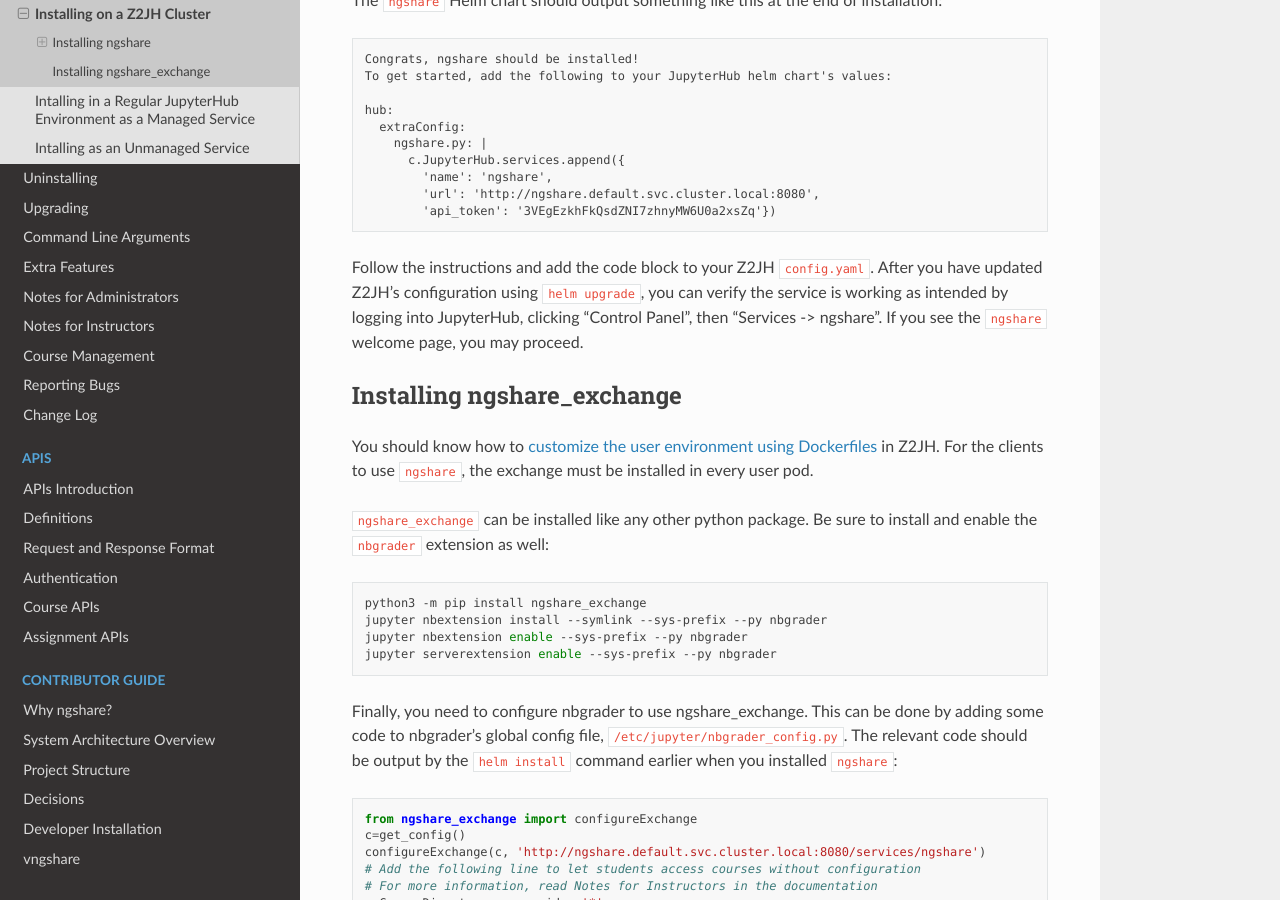
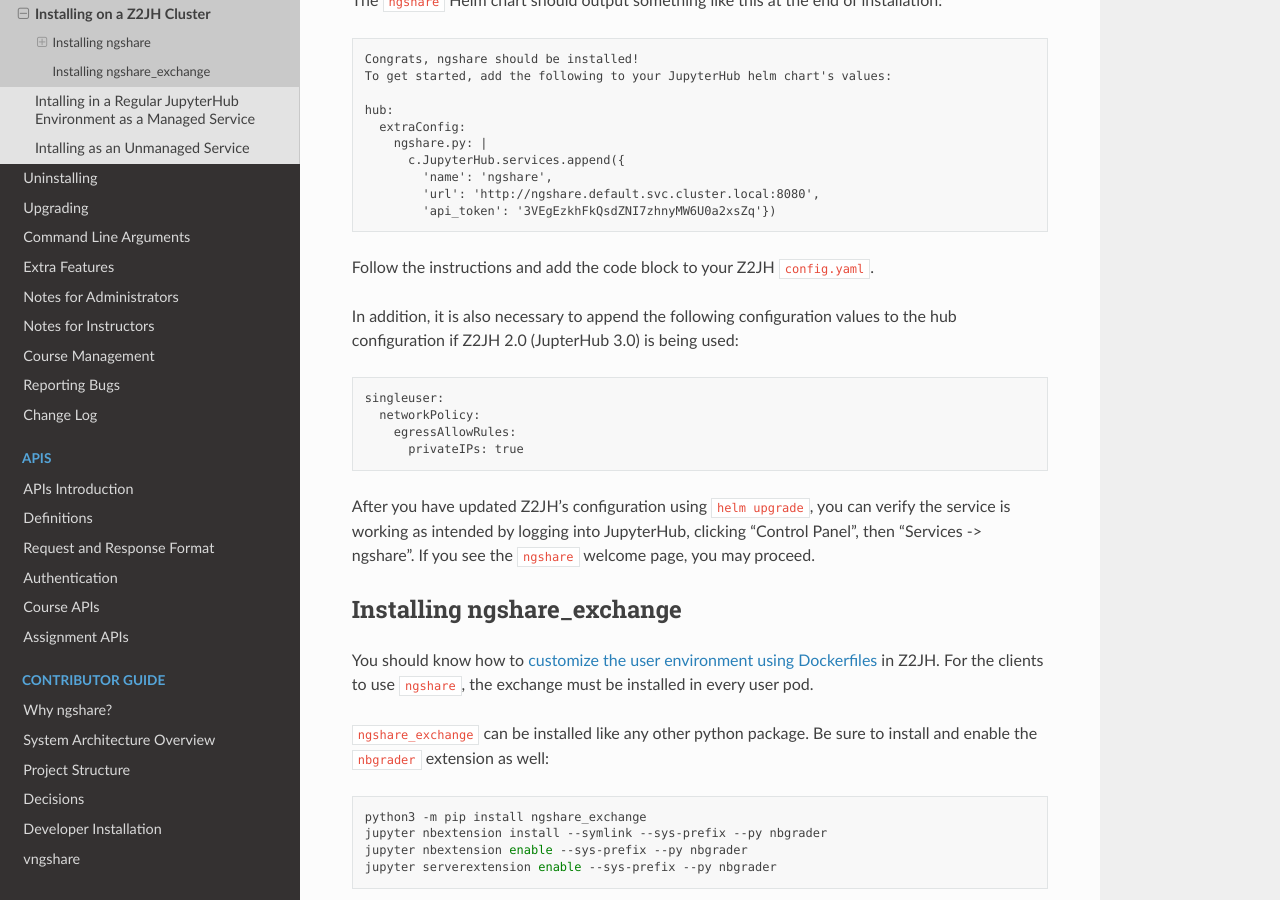
Before and after one commit to LibreTexts/ngshare, a Sphinx documentation site: the page built from docs/user_guide/install_z2jh.rst, in a window 1280 px wide and 900 px high, scrolled down 1818 px. Built offline with Sphinx 7.4.7 and the Read the Docs theme 2.0.0, drawn with Linux system fonts in a browser that asks for light colours.

Commit message:
add note about singleuser network policy

```diff
--- a/docs/user_guide/install_z2jh.rst
+++ b/docs/user_guide/install_z2jh.rst
@@ -89,7 +89,18 @@
             'url': 'http://ngshare.default.svc.cluster.local:8080',
             'api_token': '3VEgEzkhFkQsdZNI7zhnyMW6U0a2xsZq'})
 
-Follow the instructions and add the code block to your Z2JH ``config.yaml``. After you have updated Z2JH's configuration using ``helm upgrade``, you can verify the service is working as intended by logging into JupyterHub, clicking "Control Panel", then "Services -> ngshare". If you see the ``ngshare`` welcome page, you may proceed.
+Follow the instructions and add the code block to your Z2JH ``config.yaml``.
+
+In addition, it is also necessary to append the following configuration values to the hub configuration if Z2JH 2.0 (JupterHub 3.0) is being used:
+
+.. code::
+
+  singleuser:
+    networkPolicy:
+      egressAllowRules:
+        privateIPs: true
+
+After you have updated Z2JH's configuration using ``helm upgrade``, you can verify the service is working as intended by logging into JupyterHub, clicking "Control Panel", then "Services -> ngshare". If you see the ``ngshare`` welcome page, you may proceed.
 
 Installing ngshare_exchange
 ---------------------------
```
